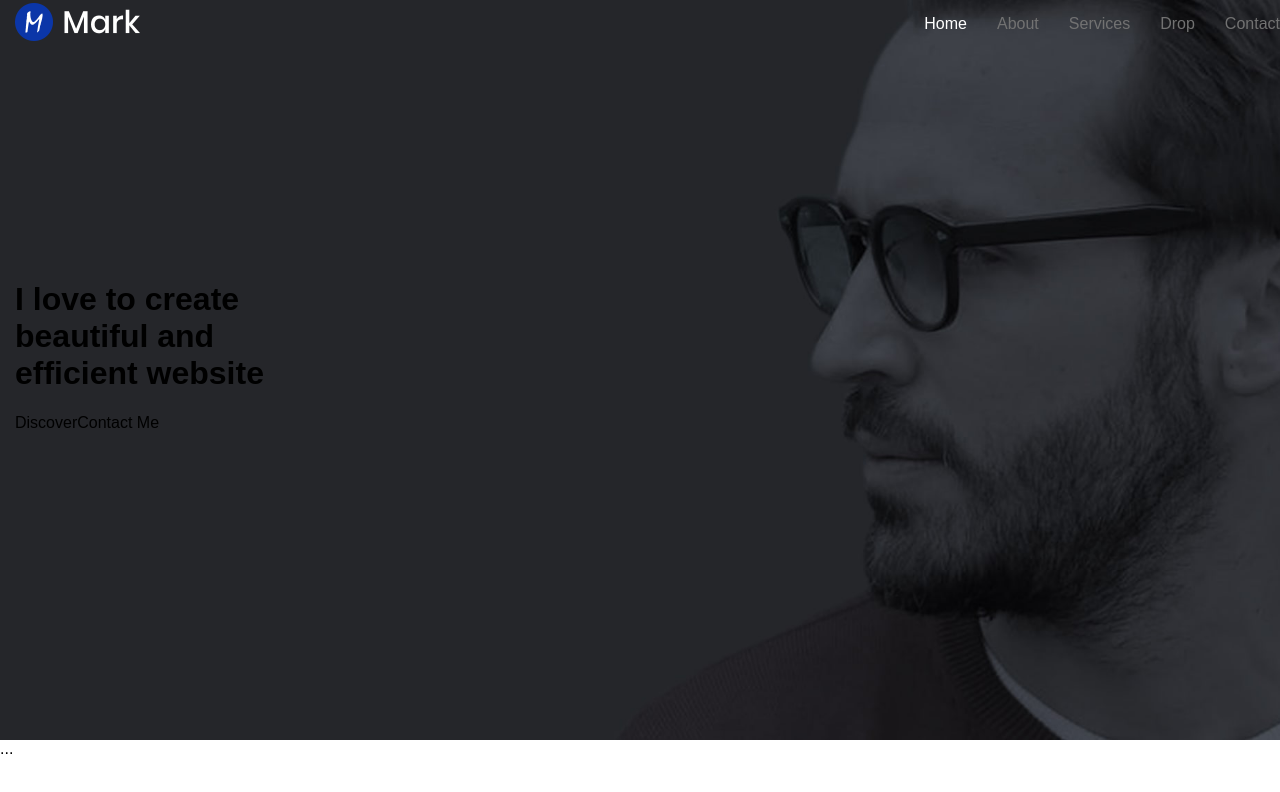
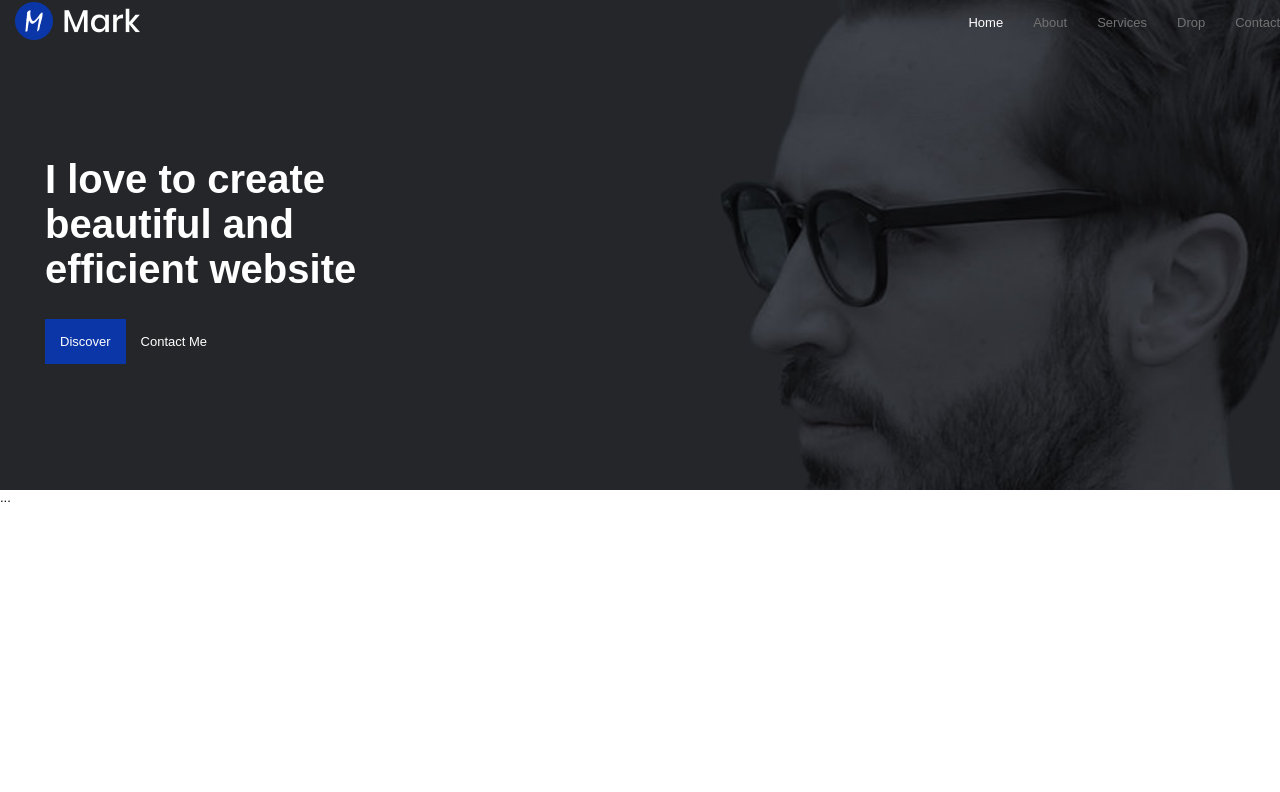
Before and after one commit to gabrielmartinspires-br/product-landing-page-html5-css3-mark-page, a plain HTML site: page index.html in a window 1280 px wide. Drawn offline with Linux system fonts and the light colour scheme.

Commit message:
margin text-contact

```diff
--- a/assets/css/style.css
+++ b/assets/css/style.css
@@ -1,5 +1,6 @@
 * {
     font-family: Arial, Helvetica, sans-serif;
+    font-size: 13px;
 }
 body {
     margin: 0;
@@ -15,12 +16,12 @@ header {
 }
 .header {
     padding-top: 10rem;
-    padding-bottom: 30rem;
+    padding-bottom: 20rem;
     background-image: url(../images/header-background.jpg);
     background-size: cover;
 }
 .container {
-    margin-top: -160px;
+    margin-top: -130px;
     display: flex;
     justify-content: space-between;
     width: 100%;
@@ -29,10 +30,21 @@ header {
 .text-container {
     display: flex;
     flex-direction: column;
-    margin-top: 100px;
+    color: #fff;
+    margin-left: 30px;
+}
+.text-container h1 {
+    font-size: 40px;
 }
 .discover-contact {
     display: flex;
+}
+.discover,
+.contact {
+    padding: 15px;
+}
+.discover {
+    background-color: #0b36a8;
 }
 .logo {
     display: flex;
--- a/index.html
+++ b/index.html
@@ -35,8 +35,8 @@
                 efficient website
             </h1>
             <div class="discover-contact">
-                <div>Discover</div>
-                <div>Contact Me</div>
+                <div class="discover">Discover</div>
+                <div class="contact">Contact Me</div>
             </div>
         </div>
     </header>
```
